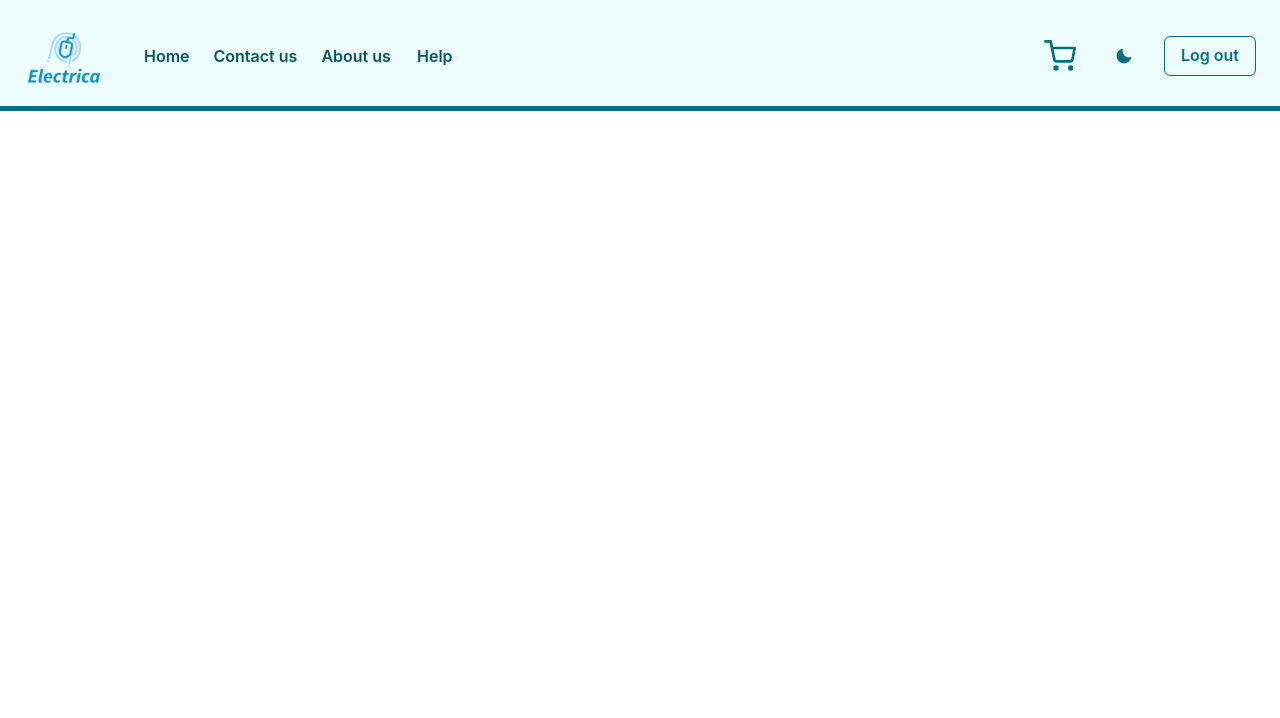
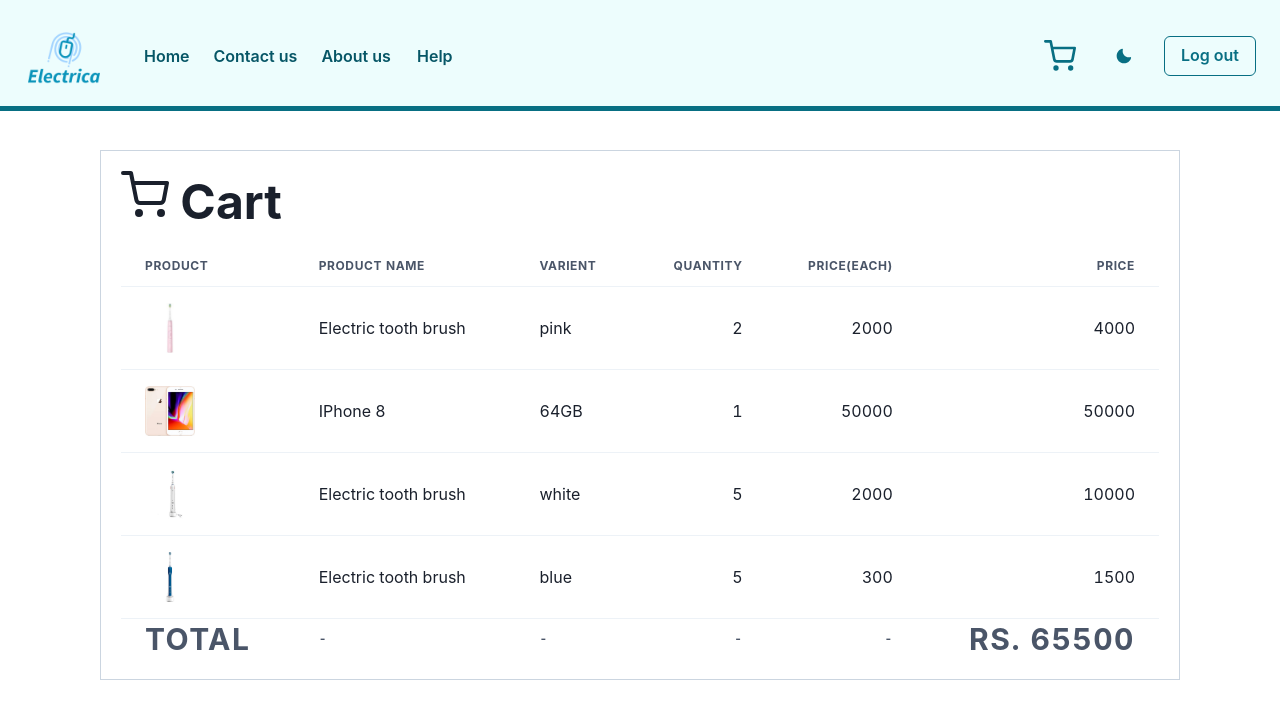
Before and after one commit to Database-Project-Group-CSE18/Frond-End-React, a React (Create React App) app: page /cart in a window 1280 px wide. Shown: the top 718 px of the page. Built offline with nearby package versions, Linux system fonts and the light colour scheme.

Commit message:
ADD - cart page

```diff
--- a/src/App.js
+++ b/src/App.js
@@ -6,6 +6,7 @@ import { BrowserRouter as Router, Switch, Route } from "react-router-dom";
 import { ChakraProvider } from "@chakra-ui/react";
 import CategoryPage from "./pages/CategoryPage";
 import Navbar from "./components/Navbar";
+import CartPage from "./pages/CartPage";
 
 function App() {
   return (
@@ -16,6 +17,7 @@ function App() {
           <Route path="/" exact component={Home} />
           <Route path="/productpage/:id" component={SpecificProductPage} />
           <Route path="/categorypage" component={CategoryPage} />
+          <Route path="/cart" component={CartPage} />
         </Switch>
       </Router>
     </ChakraProvider>
--- /dev/null
+++ b/src/pages/CartPage.js
@@ -0,0 +1,121 @@
+import {
+  Box,
+  Button,
+  Center,
+  Grid,
+  GridItem,
+  Heading,
+  Icon,
+  Img,
+  Table,
+  TableCaption,
+  Tbody,
+  Td,
+  Tfoot,
+  Th,
+  Thead,
+  Tr,
+  useColorMode,
+  VStack,
+} from "@chakra-ui/react";
+import React, { useState } from "react";
+import { FiShoppingCart } from "react-icons/fi";
+
+function CartPage() {
+  const [cartItems, setCartItems] = useState([
+    {
+      item_ID: "213d",
+      item_name: "Electric tooth brush",
+      price: 2000.0,
+      quantity: 2,
+      varient: "pink",
+      image: "../images/pink.jpg",
+    },
+    {
+      item_ID: "235",
+      item_name: "IPhone 8",
+      price: 50000.0,
+      quantity: 1,
+      varient: "64GB",
+      image: "../images/iphone.jpg",
+    },
+    {
+      item_ID: "234d",
+      item_name: "Electric tooth brush",
+      price: 2000.0,
+      quantity: 5,
+      varient: "white",
+      image: "../images/White.jpg",
+    },
+    {
+      item_ID: "233d",
+      item_name: "Electric tooth brush",
+      price: 300.0,
+      quantity: 5,
+      varient: "blue",
+      image: "../images/blue.jpg",
+    },
+  ]);
+
+  var TotalPrice = 0;
+  cartItems.forEach(element => {
+      TotalPrice = TotalPrice + (element.quantity * element.price)
+  });
+
+
+  return (
+    <Box
+      pt="150px"
+      pl={{ base: "10px", sm: "100px" }}
+      pr={{ base: "10px", sm: "100px" }}
+    >
+      <Box borderWidth="1px" borderColor="gray.300" p="20px" mb='200px'>
+        <Heading as="h2" size="2xl" mb="20px">
+          <Icon as={FiShoppingCart} w={12} h={12} /> Cart
+        </Heading>
+        <Table variant="simple">
+          <Thead>
+            <Tr>
+              <Th>Product</Th>
+              <Th>Product name</Th>
+              <Th>Varient</Th>
+              <Th isNumeric>Quantity</Th>
+              <Th isNumeric>Price(each)</Th>
+              <Th isNumeric>Price</Th>
+            </Tr>
+          </Thead>
+          <Tbody>
+            {Array(cartItems.length)
+              .fill("")
+              .map((_, i) => (
+                <Tr>
+                  <Td>
+                    <Img src={cartItems[i].image} w="50px" h="50px" />
+                  </Td>
+                  <Td>{cartItems[i].item_name}</Td>
+                  <Td>{cartItems[i].varient}</Td>
+                  <Td isNumeric>{cartItems[i].quantity}</Td>
+                  <Td isNumeric>{cartItems[i].price}</Td>
+                  <Td isNumeric>
+                    {cartItems[i].price * cartItems[i].quantity}
+                  </Td>
+                </Tr>
+              ))}
+          </Tbody>
+          <Tfoot>
+            <Tr>
+              <Th fontSize='3xl'>Total</Th>
+              <Th>-</Th>
+              <Th>-</Th>
+              <Th isNumeric>-</Th>
+              <Th isNumeric>-</Th>
+              <Th isNumeric fontSize='3xl'>Rs. {TotalPrice}</Th>
+            </Tr>
+          </Tfoot>
+        </Table>
+      </Box>
+    </Box>
+  );
+}
+
+export default CartPage;
--- a/src/pages/CategoryPage.js
+++ b/src/pages/CategoryPage.js
@@ -5,6 +5,7 @@ import {
   Grid,
   GridItem,
   Heading,
+  useColorMode,
   VStack,
 } from "@chakra-ui/react";
 import React, { useState } from "react";
@@ -21,6 +22,8 @@ function CategoryPage() {
     "Headphones",
     "Chargers",
   ]);
+
+  const { colorMode, toggleColorMode } = useColorMode();
   const [activeCategory, setActiveCategory] = useState(categories[0]);
   const [activeCategoryProducts, setActiveCategoryProducts] = useState([
     {
@@ -117,8 +120,8 @@ function CategoryPage() {
         gap={0}
         pb='200px'
       >
-        <GridItem rowSpan={1} colSpan={1} bg="gray.300" p="10px">
-          <Heading as="h3" size="lg" color="gray.600" mb="20px">
+        <GridItem rowSpan={1} colSpan={1} bg={colorMode === "light" ? "gray.200" : "gray.600"} p="10px">
+          <Heading as="h3" size="lg" mb="20px">
             Categories
           </Heading>
           <VStack>
@@ -155,7 +158,7 @@ function CategoryPage() {
           borderColor="gray.300"
           p="20px"
         >
-          <Heading as="h2" size="2xl" color="gray.600" mb="20px">
+          <Heading as="h2" size="2xl" mb="20px">
             {activeCategory}
           </Heading>
           <Grid h="auto" templateColumns="repeat(4, 1fr)" gap={2}>
--- a/src/pages/SpecficProductPage.js
+++ b/src/pages/SpecficProductPage.js
@@ -34,7 +34,7 @@ function SpecificProductPage() {
     setCurrentOrder({ ...currentOrder, quantity: currentOrder.quantity + 1 });
   };
   const quantity_dec = () => {
-    setCurrentOrder({ ...currentOrder, quantity: currentOrder.quantity - 1 });
+    if(currentOrder.quantity>0)setCurrentOrder({ ...currentOrder, quantity: currentOrder.quantity - 1 });
   };
 
   const [data, setData] = useState({
```
Also changed, not shown: 1 other file (tests, documents, lock files or other folders).
